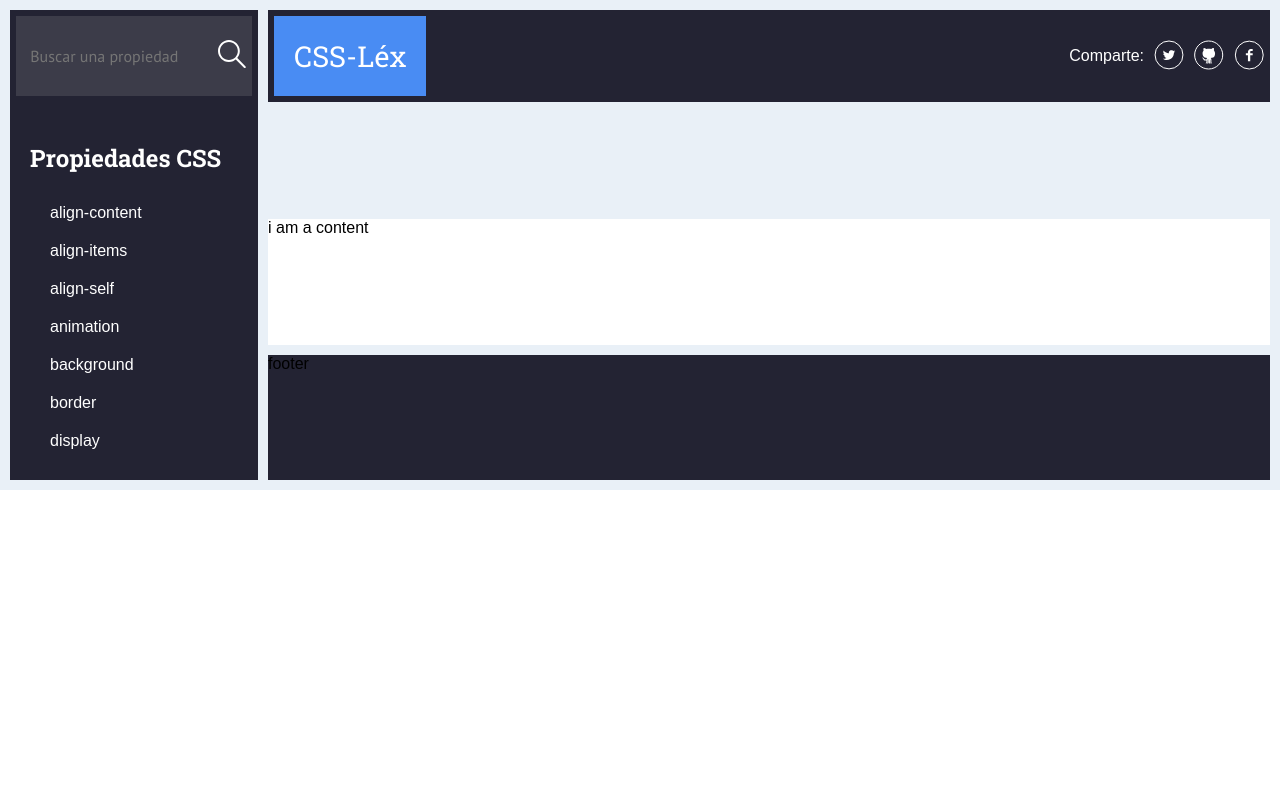
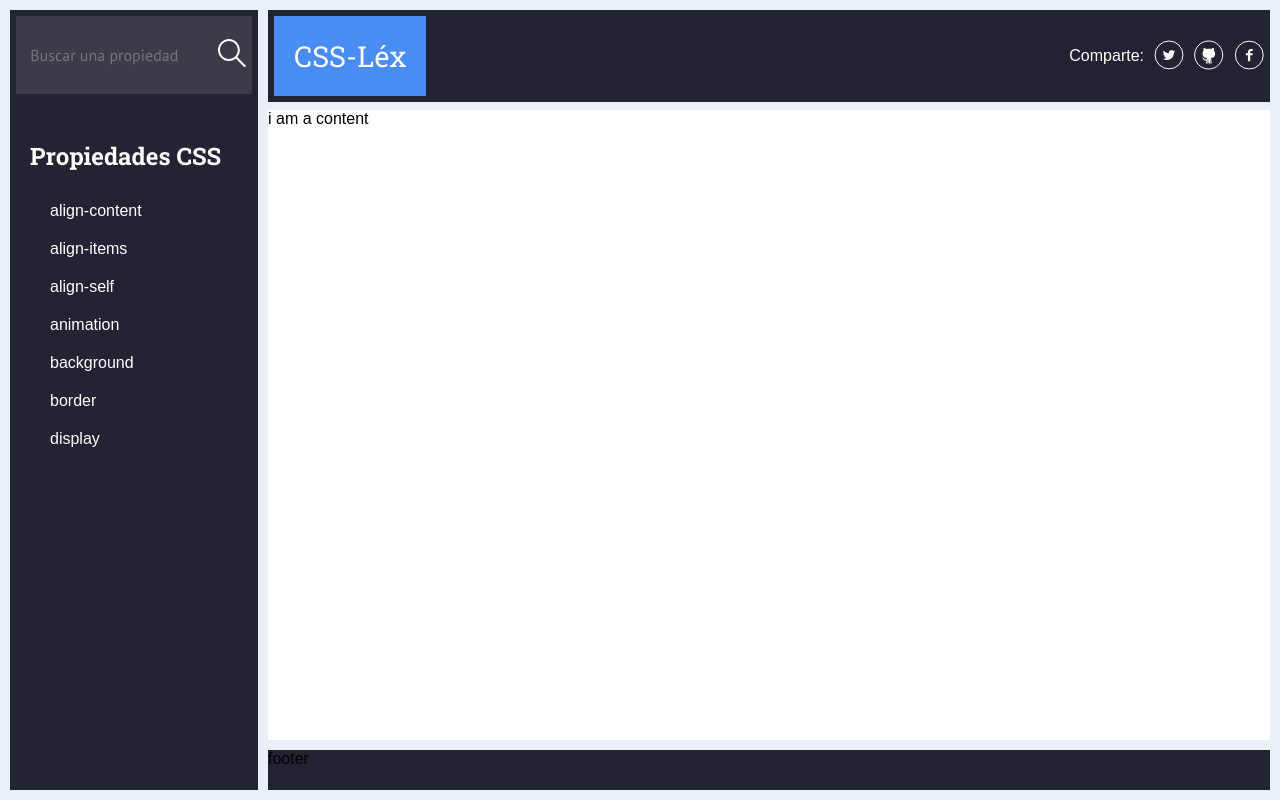
Before and after one commit to ninaiskel/CSS-flex-grid, a React (Create React App) app: page / in a window 1280 px wide. Built offline with nearby package versions, Linux system fonts and the light colour scheme.

Commit message:
adjustments css

```diff
--- a/src/App.css
+++ b/src/App.css
@@ -44,6 +44,7 @@ p {
     "sidebar header header"
     "sidebar content content"
     "sidebar footer footer";
+  grid-template-rows: 90px auto 40px;
 }
 
 @media (max-width: 769px) {
--- a/src/components/footer/footer.css
+++ b/src/components/footer/footer.css
@@ -1,4 +1,5 @@
 .footer {
   background: var(--main-color);
   grid-area: footer;
+  /* grid-row: 40px; */
 }
--- a/src/components/sidebar/css/properties.css
+++ b/src/components/sidebar/css/properties.css
@@ -7,3 +7,7 @@
   color: var(--white);
   padding-left: 20px;
 }
+
+.property-item:hover {
+  background: var(--second-color);
+}
--- a/src/components/sidebar/css/searcher.css
+++ b/src/components/sidebar/css/searcher.css
@@ -19,7 +19,7 @@ input {
   color: var(--white);
   font-family: 'PT Sans', sans-serif;
   font-size: 1rem;
-  height: 80px;
+  height: 78px;
   padding: 0 10px;
   position: relative;
   z-index: 1;
--- a/src/components/sidebar/css/sidebar.css
+++ b/src/components/sidebar/css/sidebar.css
@@ -1,6 +1,6 @@
 .sidebar {
   background: var(--main-color);
   grid-area: sidebar;
-  grid-row: sidebar / footer;
   color: var(--white);
+  height: calc(100vh - 20px);
 }
```
